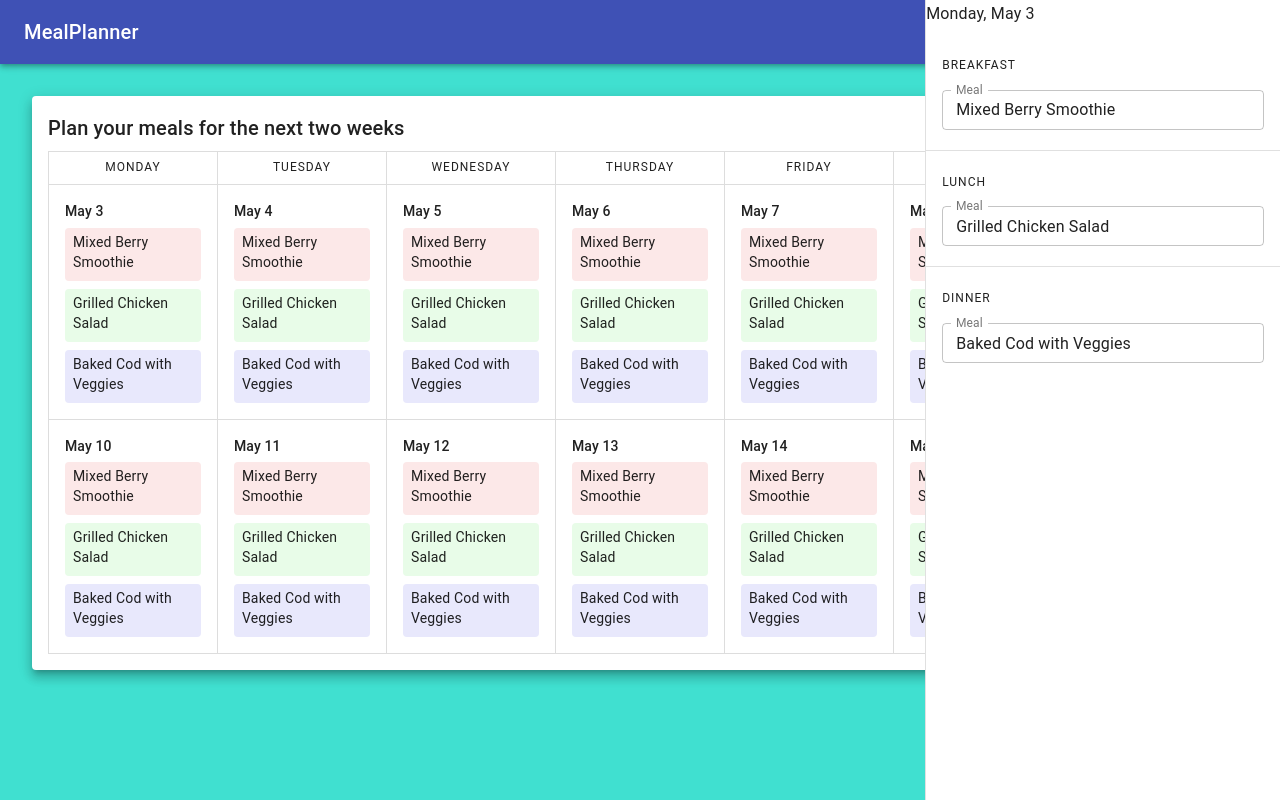
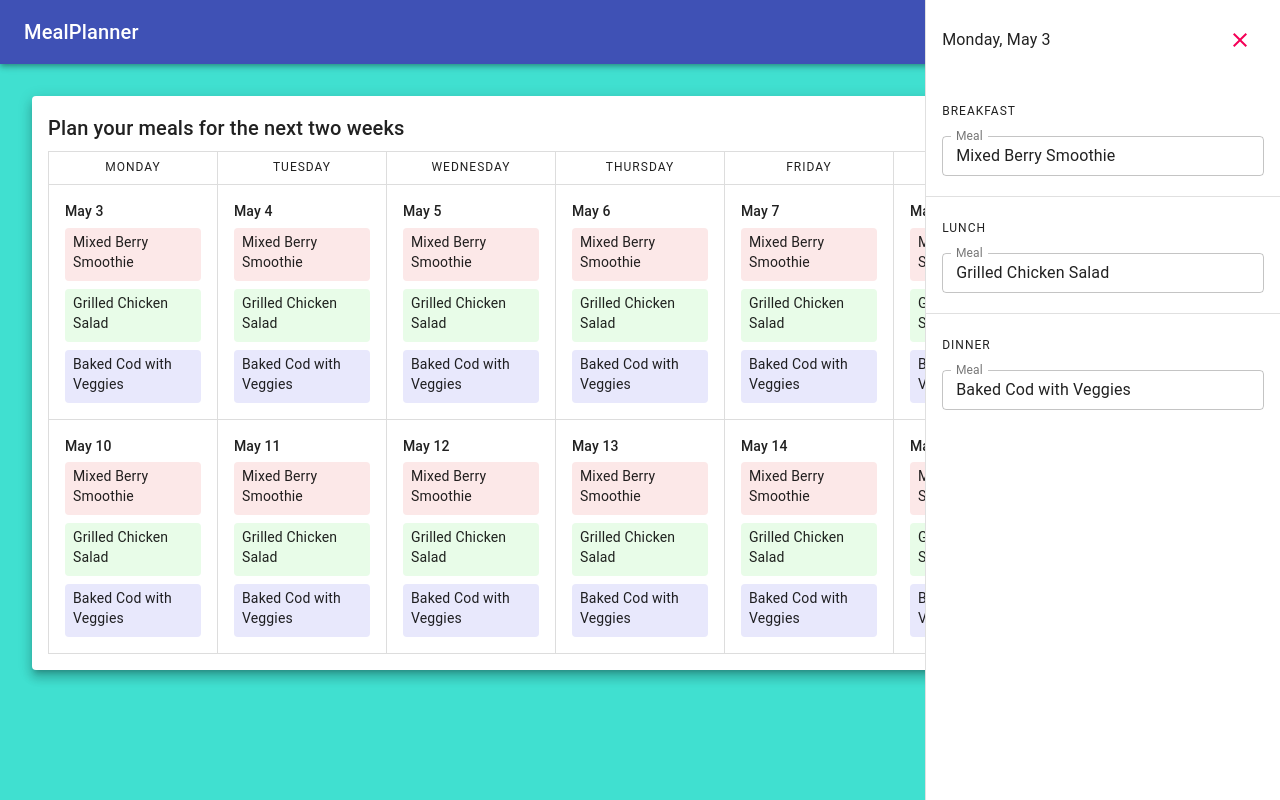
Before and after one commit to msandula12/meal-planner-client, a React (Create React App) app: page / in a window 1280 px wide. Both pictures are taken after a click on the element 133 px from the left and 301 px from the top of the page. Built offline with nearby package versions, Linux system fonts and the light colour scheme.

Commit message:
feat: add close menu button

```diff
--- a/src/components/MealPlanner/MealForms/MealForms.tsx
+++ b/src/components/MealPlanner/MealForms/MealForms.tsx
@@ -1,21 +1,35 @@
 import { FC, Fragment } from 'react';
 import moment from 'moment';
-import { Divider, Drawer, Typography } from '@material-ui/core';
+import { Divider, Drawer, IconButton, Typography } from '@material-ui/core';
+import CloseIcon from '@material-ui/icons/Close';
 
 import MealForm from './MealForm/MealForm';
 
 import { Day } from '../../../constants/interfaces';
+
+import useStyles from './styles';
 
 type Props = {
   day: Day;
 }
 
 const MealForms: FC<Props> = ({ day }) => {
+  const classes = useStyles();
+
+  const closeMealForms = () => {
+    console.log('Close <MealForms />');
+  }
+
   return (
     <Drawer anchor='right' variant='persistent' open>
-      <Typography variant='subtitle1' gutterBottom>
-        {moment(day.day).format('dddd, MMMM D')}
-      </Typography>
+      <div className={classes.drawerHeader}>
+        <Typography variant='subtitle1'>
+          {moment(day.day).format('dddd, MMMM D')}
+        </Typography>
+        <IconButton aria-label='Close form' color='secondary' onClick={closeMealForms}>
+          <CloseIcon />
+        </IconButton>
+      </div>
       {day.meals.map((meal, index) => (
         <Fragment key={meal.type}>
           <MealForm meal={meal} />
--- /dev/null
+++ b/src/components/MealPlanner/MealForms/styles.js
@@ -0,0 +1,10 @@
+import { makeStyles } from '@material-ui/core/styles';
+
+export default makeStyles(() => ({
+  drawerHeader: {
+    padding: '1rem',
+    display: 'flex',
+    alignItems: 'center',
+    justifyContent: 'space-between',
+  },
+}));
```
